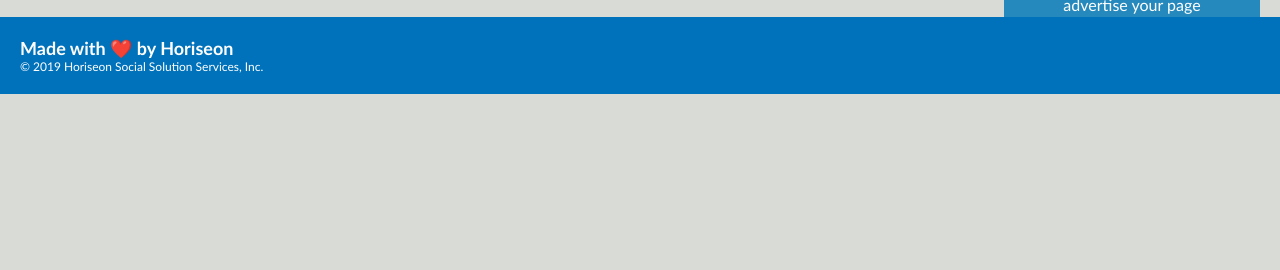
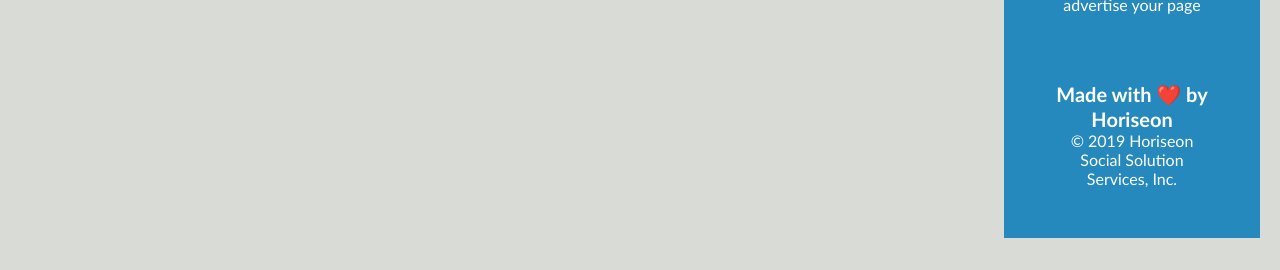
Before and after one commit to LexMastro/homework-week1, a plain HTML site: page index.html in a window 1280 px wide. Shown: the part 1865-2135 px from the top of the page. Before the commit the page ends 1969 px from the top, so only its background shows below. Drawn offline with Linux system fonts and the light colour scheme.

Commit message:
final commit

```diff
--- a/assets/css/style.css
+++ b/assets/css/style.css
@@ -144,22 +144,13 @@ a {
 }
 
 
-footer {
-    padding: 20px;
-    font-family: 'Trebuchet MS', 'Lucida Sans Unicode', 'Lucida Grande', 'Lucida Sans', 'Arial', 'sans-serif';
-    width: 100%; /* Set width of footer to 100% of page */
-    position: relative; /* place footer relative to its current position without changing the layout around it */
-    bottom: 0; /* Element will position itself from the bottom of the first positioned ancestor */
-    height: fit-content; /* height of content is only as high as content */
-    background-color: #0072bb;
-    color: #ffffff;
-    text-align: left; /* Align text to left side of footer */
+.footer {
+    padding: 30px;
+    clear: both;
+    font-family: 'Trebuchet MS', 'Lucida Sans Unicode', 'Lucida Grande', 'Lucida Sans', Arial, sans-serif;
+    text-align: center;
 }
 
-footer h2 {
-    font-size: 18px;
+.footer h2 {
+    font-size: 20px;
 }
-
-.footer-p { /* Set paragraph contents to 12px; */
-    font-size: 12px;
-}
--- a/index.html
+++ b/index.html
@@ -58,13 +58,15 @@
                 <img src="./assets/images/cost-management.png" alt="cost-management icon"/>
                 <p class="side-bar">As the search ranking for your business increases, your advertising costs decrease, and you no longer need to advertise your page</p>
             </section>
+            <!-- Footer info -->
+    <div class="footer">
+        <h2>Made with ❤️️ by Horiseon</h2>
+        <p>
+        &copy; 2019 Horiseon Social Solution Services, Inc.
+    </p>
+    </div>
         </aside>
         </div>
         </div>
-<!-- Footer info -->
-        <footer>
-            <h2>Made with ❤️️ by Horiseon</h2>
-            <p class="footer-p">&copy; 2019 Horiseon Social Solution Services, Inc.</p>
-        </footer>
     </body>
 </html>
```
